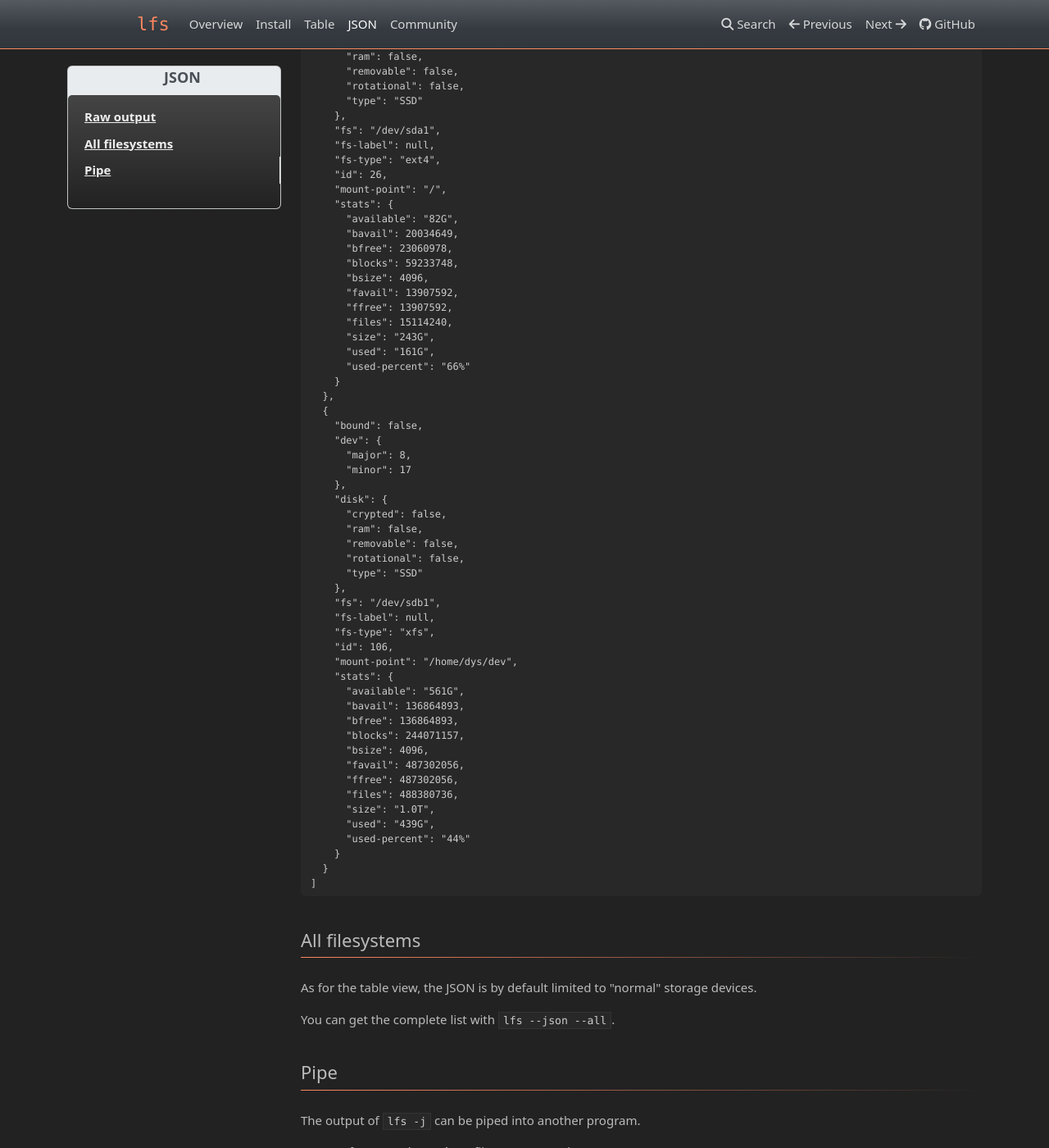
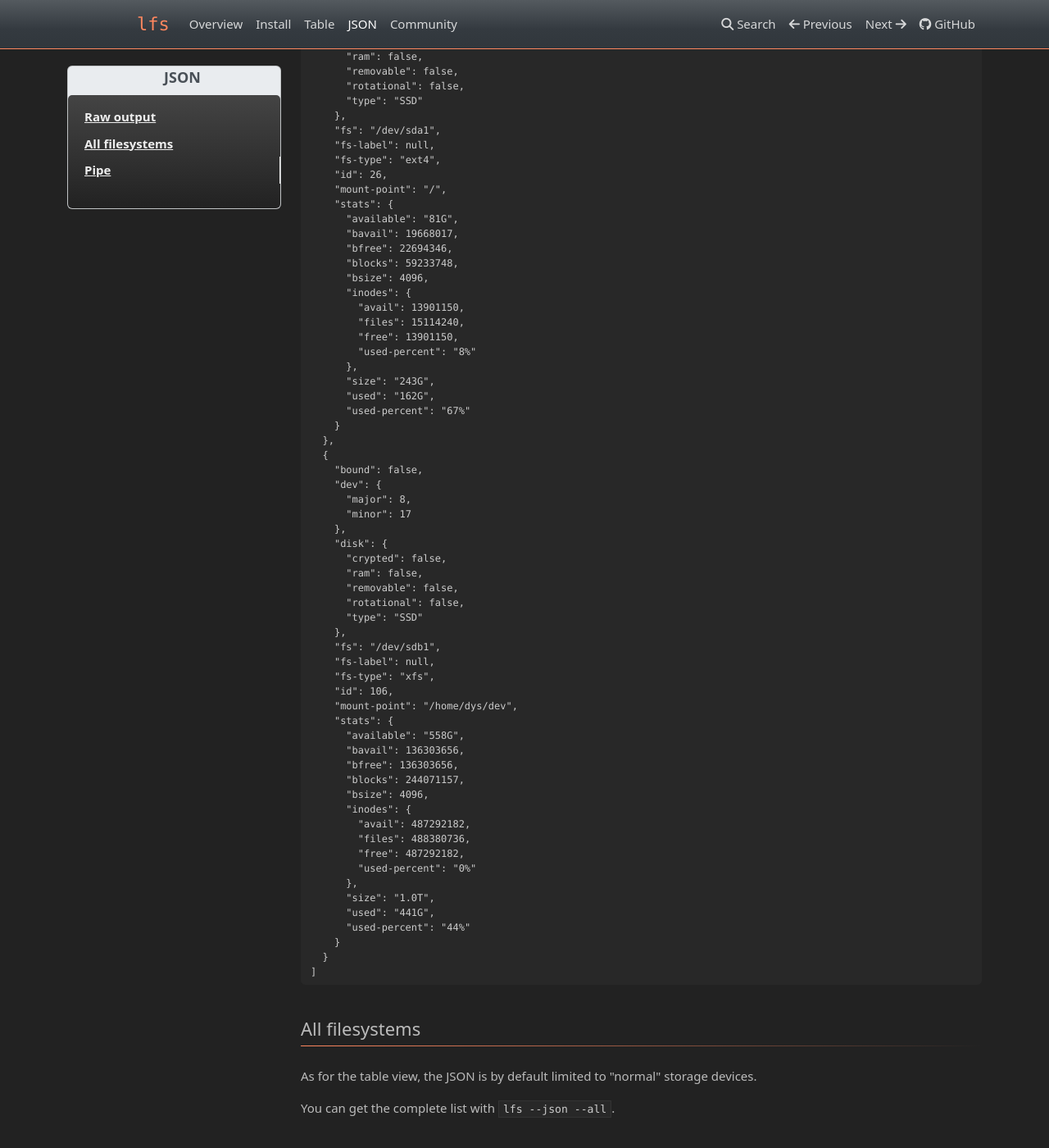
Before and after one commit to Canop/dysk, an MkDocs documentation site: the page built from website/docs/json.md, in a window 1280 px wide and 1400 px high, scrolled down 353 px. Shown: the whole window at 82% size. Built offline with MkDocs 1.6.1, drawn with Linux system fonts in a browser that asks for light colours; nearby versions of some CDN libraries; a style sheet for code colours, icons or effects is not loaded.

Commit message:
update json doc for correct inodes substructure

```diff
--- a/website/docs/json.md
+++ b/website/docs/json.md
@@ -26,17 +26,20 @@ Here's a sample, that I could get with `lfs -j > disks.json`:
     "id": 26,
     "mount-point": "/",
     "stats": {
-      "available": "82G",
-      "bavail": 20034649,
-      "bfree": 23060978,
+      "available": "81G",
+      "bavail": 19668017,
+      "bfree": 22694346,
       "blocks": 59233748,
       "bsize": 4096,
-      "favail": 13907592,
-      "ffree": 13907592,
-      "files": 15114240,
+      "inodes": {
+        "avail": 13901150,
+        "files": 15114240,
+        "free": 13901150,
+        "used-percent": "8%"
+      },
       "size": "243G",
-      "used": "161G",
-      "used-percent": "66%"
+      "used": "162G",
+      "used-percent": "67%"
     }
   },
   {
@@ -58,16 +61,19 @@ Here's a sample, that I could get with `lfs -j > disks.json`:
     "id": 106,
     "mount-point": "/home/dys/dev",
     "stats": {
-      "available": "561G",
-      "bavail": 136864893,
-      "bfree": 136864893,
+      "available": "558G",
+      "bavail": 136303656,
+      "bfree": 136303656,
       "blocks": 244071157,
       "bsize": 4096,
-      "favail": 487302056,
-      "ffree": 487302056,
-      "files": 488380736,
+      "inodes": {
+        "avail": 487292182,
+        "files": 488380736,
+        "free": 487292182,
+        "used-percent": "0%"
+      },
       "size": "1.0T",
-      "used": "439G",
+      "used": "441G",
       "used-percent": "44%"
     }
   }
```
